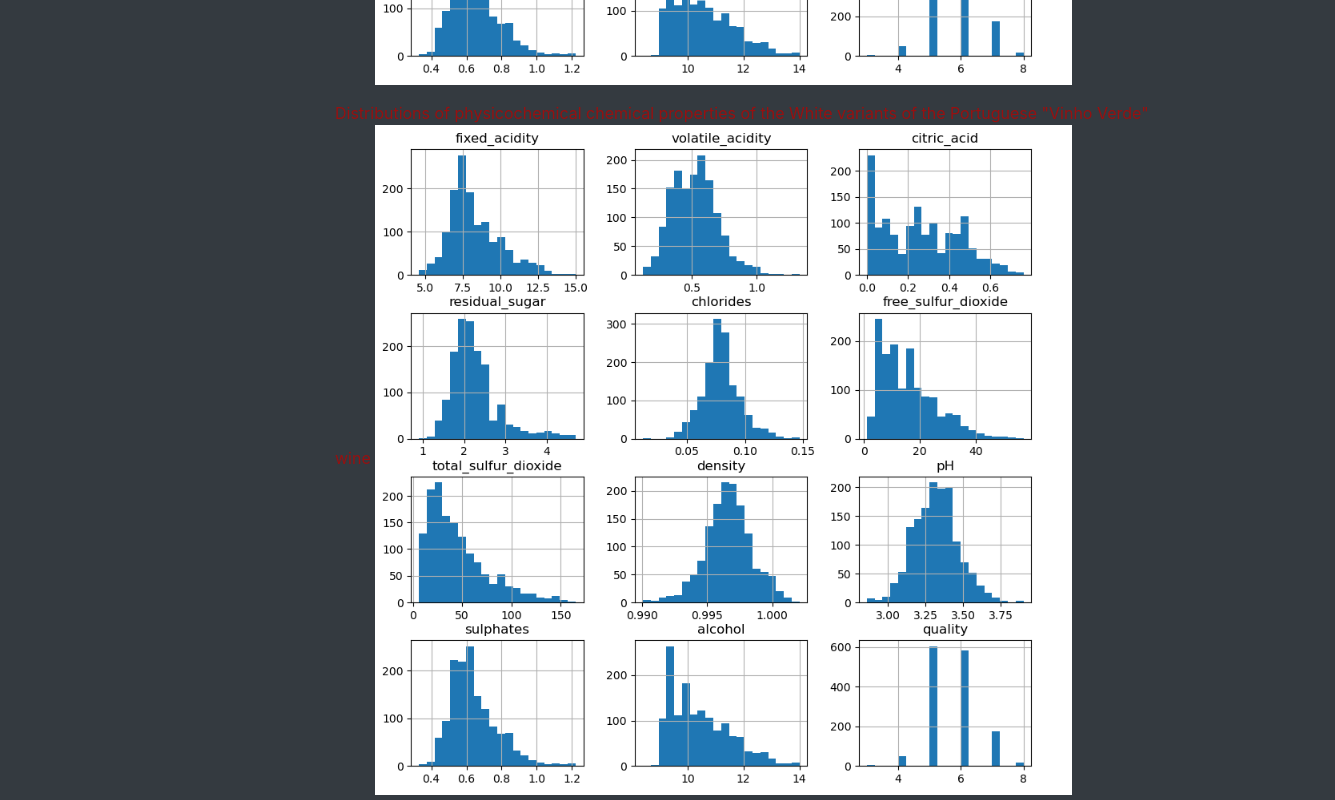
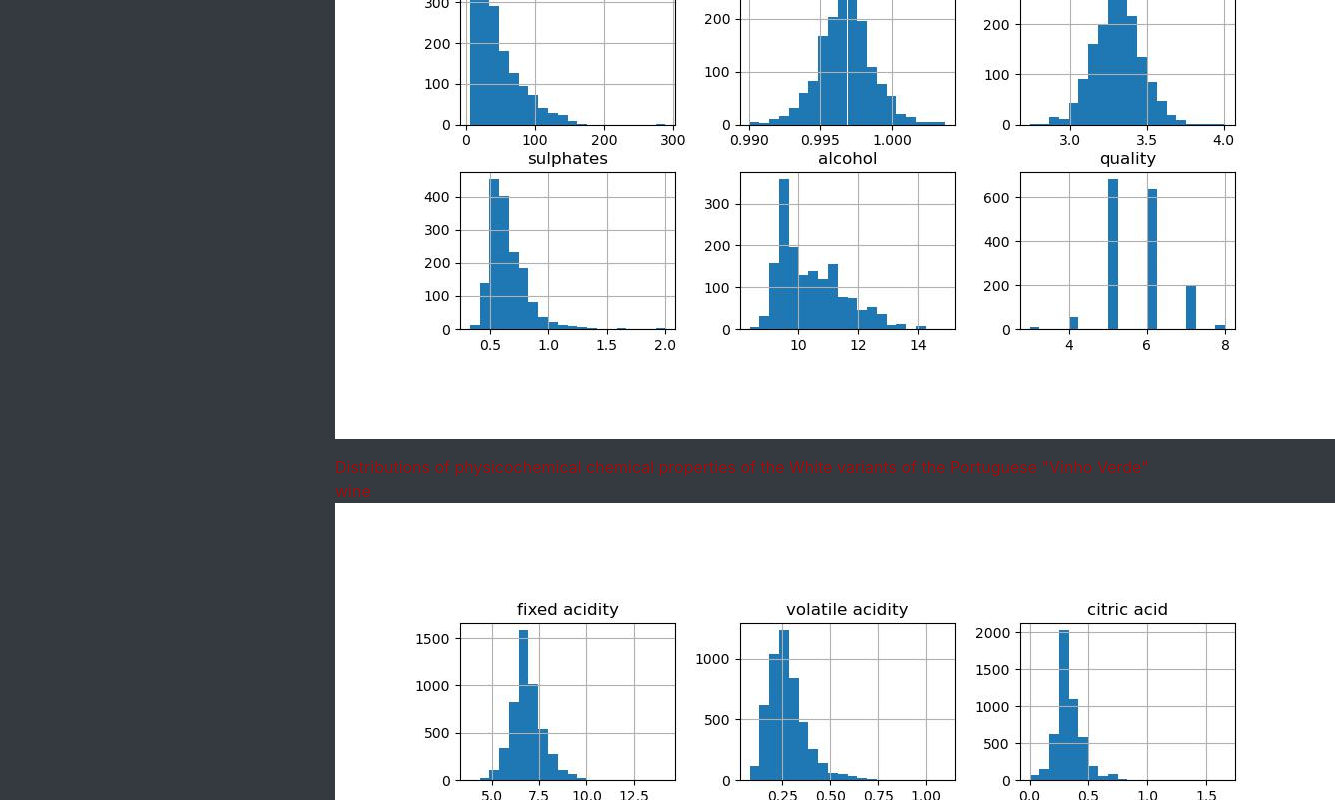
Before and after one commit to nmdollhopf/team1_wine_project, a plain HTML site: page wine_website/index wine.html in a window 1280 px wide. Shown: the part 900-1700 px from the top of the page, 1335 px wide, since content can reach past the window. Drawn offline with nearby package versions, Linux system fonts and the light colour scheme.

Commit message:
started reduced wine_exploratory analysis notebook, updated HTML distributions

```diff
--- a/wine_website/index wine.html
+++ b/wine_website/index wine.html
@@ -30,11 +30,11 @@
           <div class="col-md-8">
             <p>
               Distributions of physicochemical chemical properties of the Red variants of the Portuguese "Vinho Verde" wine
-              <img src="static/images/dist_1.png" alt="Italian Trulli">
+              <img src="static/images/Red_wine_dist.jpg" alt="Italian Trulli">
             </p>
             <p>
             Distributions of physicochemical chemical properties of the White variants of the Portuguese "Vinho Verde" wine
-            <img src="static/images/dist_1.png" alt="Italian Trulli">
+            <img src="static/images/White_wine_dist.jpg" alt="Italian Trulli">
 
 
           </p>
```
Also changed, not shown: Red_wine_dist.jpg (added), White_wine_dist.jpg (added), wine_website/static/images/Red_wine_dist.jpg (added), wine_website/static/images/White_wine_dist.jpg (added), wine_website/static/images/dist_1.PNG (deleted), 1 other file.
